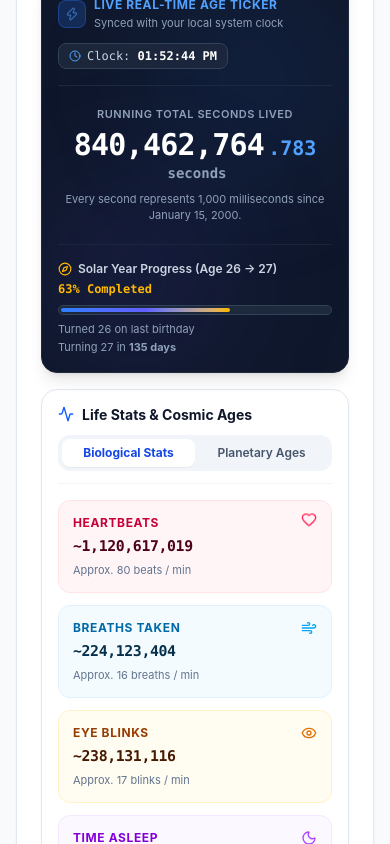
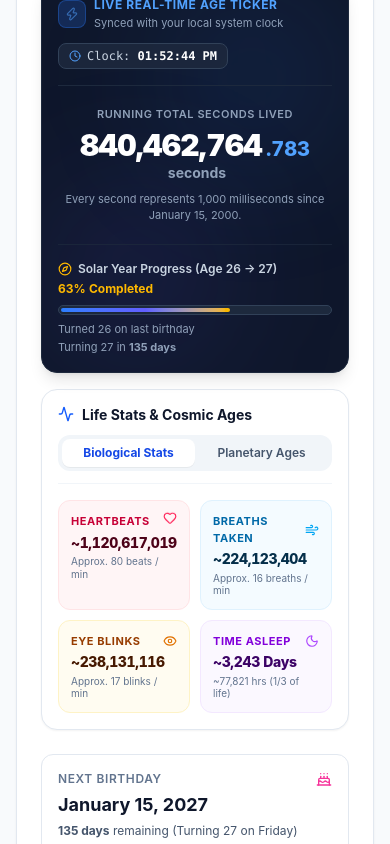
Before and after one commit to michaelasmith211/agecalculator, a Next.js app: page / in a window 390 px wide. Shown: the part 1200-2044 px from the top of the page. Built offline with nearby package versions, Linux system fonts and the light colour scheme.

Commit message:
Replace wide monospace font with compact proportional tabular-nums typography so numbers never clip or hide on mobile

```diff
--- a/src/components/calculators/LiveAgeTicker.tsx
+++ b/src/components/calculators/LiveAgeTicker.tsx
@@ -104,7 +104,7 @@ export default function LiveAgeTicker({
 
   return (
     <div className="space-y-4 sm:space-y-6">
-      {/* Real-time Ticking Odometer Banner (Mobile Optimized) */}
+      {/* Real-time Ticking Odometer Banner (Mobile-First) */}
       <div className="p-4 sm:p-6 md:p-8 bg-slate-900 text-white border border-slate-800 rounded-2xl shadow-lg relative overflow-hidden">
         {/* Decorative glow */}
         <div className="absolute top-0 right-0 w-48 sm:w-64 h-48 sm:h-64 bg-blue-500/10 rounded-full blur-3xl pointer-events-none" />
@@ -139,11 +139,11 @@ export default function LiveAgeTicker({
           <div className="text-[11px] font-semibold uppercase tracking-wider text-slate-400 mb-1">
             Running Total Seconds Lived
           </div>
-          <div className="flex flex-wrap items-baseline justify-center sm:justify-start gap-x-1 gap-y-0 font-mono">
-            <span className="text-3xl sm:text-5xl md:text-6xl font-black text-white tracking-tight">
+          <div className="flex flex-wrap items-baseline justify-center sm:justify-start gap-x-1 gap-y-0">
+            <span className="text-3xl sm:text-5xl md:text-6xl font-black text-white tracking-tight tabular-nums">
               {liveSeconds.toLocaleString()}
             </span>
-            <span className="text-xl sm:text-3xl md:text-4xl font-extrabold text-blue-400">
+            <span className="text-xl sm:text-3xl md:text-4xl font-extrabold text-blue-400 tabular-nums">
               .{String(liveMillis).padStart(3, '0')}
             </span>
             <span className="text-sm sm:text-lg font-bold text-slate-400 ml-1">
@@ -163,7 +163,7 @@ export default function LiveAgeTicker({
               <Compass className="w-3.5 h-3.5 text-amber-400 shrink-0" />
               <span>Solar Year Progress (Age {years} → {ageTurningNext})</span>
             </span>
-            <span className="font-mono text-amber-400 font-bold text-xs sm:text-sm">
+            <span className="text-amber-400 font-bold text-xs sm:text-sm tabular-nums">
               {lifeStats.sunOrbitProgressPercent}% Completed
             </span>
           </div>
@@ -192,7 +192,7 @@ export default function LiveAgeTicker({
             </h3>
           </div>
 
-          {/* Segmented Control - Full width on mobile */}
+          {/* Segmented Control */}
           <div className="w-full sm:w-auto grid grid-cols-2 sm:flex items-center bg-slate-100 p-1 rounded-xl text-xs font-semibold text-slate-600 text-center">
             <button
               type="button"
@@ -220,103 +220,103 @@ export default function LiveAgeTicker({
         </div>
 
         {activeTab === 'biology' ? (
-          <div className="grid grid-cols-1 sm:grid-cols-2 lg:grid-cols-4 gap-3 animate-in fade-in duration-150">
+          <div className="grid grid-cols-2 lg:grid-cols-4 gap-2.5 sm:gap-3.5 animate-in fade-in duration-150">
             {/* Heartbeats */}
-            <div className="p-3.5 sm:p-4 bg-rose-50/70 border border-rose-100 rounded-xl space-y-1.5 min-w-0">
+            <div className="p-3 sm:p-4 bg-rose-50/70 border border-rose-100 rounded-xl space-y-1">
               <div className="flex items-center justify-between text-rose-700">
-                <span className="text-xs font-bold uppercase tracking-wider">Heartbeats</span>
-                <Heart className="w-4 h-4 text-rose-500 animate-bounce shrink-0" />
+                <span className="text-[11px] sm:text-xs font-bold uppercase tracking-wider">Heartbeats</span>
+                <Heart className="w-3.5 h-3.5 sm:w-4 sm:h-4 text-rose-500 animate-bounce shrink-0" />
               </div>
-              <div className="text-[clamp(13px,3.8vw,1.25rem)] font-black text-rose-950 font-mono tracking-tight leading-tight whitespace-nowrap overflow-x-auto scrollbar-none">
+              <div className="text-sm xs:text-base sm:text-lg lg:text-xl font-extrabold text-rose-950 tracking-tight tabular-nums leading-tight">
                 ~{lifeStats.estimatedHeartbeats.toLocaleString()}
               </div>
-              <div className="text-[11px] text-slate-500">Approx. 80 beats / min</div>
+              <div className="text-[10px] sm:text-[11px] text-slate-500 leading-tight">Approx. 80 beats / min</div>
             </div>
 
             {/* Breaths */}
-            <div className="p-3.5 sm:p-4 bg-sky-50/70 border border-sky-100 rounded-xl space-y-1.5 min-w-0">
+            <div className="p-3 sm:p-4 bg-sky-50/70 border border-sky-100 rounded-xl space-y-1">
               <div className="flex items-center justify-between text-sky-700">
-                <span className="text-xs font-bold uppercase tracking-wider">Breaths Taken</span>
-                <Wind className="w-4 h-4 text-sky-500 shrink-0" />
+                <span className="text-[11px] sm:text-xs font-bold uppercase tracking-wider">Breaths Taken</span>
+                <Wind className="w-3.5 h-3.5 sm:w-4 sm:h-4 text-sky-500 shrink-0" />
               </div>
-              <div className="text-[clamp(13px,3.8vw,1.25rem)] font-black text-sky-950 font-mono tracking-tight leading-tight whitespace-nowrap overflow-x-auto scrollbar-none">
+              <div className="text-sm xs:text-base sm:text-lg lg:text-xl font-extrabold text-sky-950 tracking-tight tabular-nums leading-tight">
                 ~{lifeStats.estimatedBreaths.toLocaleString()}
               </div>
-              <div className="text-[11px] text-slate-500">Approx. 16 breaths / min</div>
+              <div className="text-[10px] sm:text-[11px] text-slate-500 leading-tight">Approx. 16 breaths / min</div>
             </div>
 
             {/* Blinks */}
-            <div className="p-3.5 sm:p-4 bg-amber-50/70 border border-amber-100 rounded-xl space-y-1.5 min-w-0">
+            <div className="p-3 sm:p-4 bg-amber-50/70 border border-amber-100 rounded-xl space-y-1">
               <div className="flex items-center justify-between text-amber-800">
-                <span className="text-xs font-bold uppercase tracking-wider">Eye Blinks</span>
-                <Eye className="w-4 h-4 text-amber-600 shrink-0" />
+                <span className="text-[11px] sm:text-xs font-bold uppercase tracking-wider">Eye Blinks</span>
+                <Eye className="w-3.5 h-3.5 sm:w-4 sm:h-4 text-amber-600 shrink-0" />
               </div>
-              <div className="text-[clamp(13px,3.8vw,1.25rem)] font-black text-amber-950 font-mono tracking-tight leading-tight whitespace-nowrap overflow-x-auto scrollbar-none">
+              <div className="text-sm xs:text-base sm:text-lg lg:text-xl font-extrabold text-amber-950 tracking-tight tabular-nums leading-tight">
                 ~{lifeStats.estimatedBlinks.toLocaleString()}
               </div>
-              <div className="text-[11px] text-slate-500">Approx. 17 blinks / min</div>
+              <div className="text-[10px] sm:text-[11px] text-slate-500 leading-tight">Approx. 17 blinks / min</div>
             </div>
 
             {/* Sleep */}
-            <div className="p-3.5 sm:p-4 bg-purple-50/70 border border-purple-100 rounded-xl space-y-1.5 min-w-0">
+            <div className="p-3 sm:p-4 bg-purple-50/70 border border-purple-100 rounded-xl space-y-1">
               <div className="flex items-center justify-between text-purple-700">
-                <span className="text-xs font-bold uppercase tracking-wider">Time Asleep</span>
-                <Moon className="w-4 h-4 text-purple-500 shrink-0" />
+                <span className="text-[11px] sm:text-xs font-bold uppercase tracking-wider">Time Asleep</span>
+                <Moon className="w-3.5 h-3.5 sm:w-4 sm:h-4 text-purple-500 shrink-0" />
               </div>
-              <div className="text-[clamp(13px,3.8vw,1.25rem)] font-black text-purple-950 font-mono tracking-tight leading-tight whitespace-nowrap overflow-x-auto scrollbar-none">
+              <div className="text-sm xs:text-base sm:text-lg lg:text-xl font-extrabold text-purple-950 tracking-tight tabular-nums leading-tight">
                 ~{lifeStats.estimatedDaysSlept.toLocaleString()} Days
               </div>
-              <div className="text-[11px] text-slate-500">~{lifeStats.estimatedHoursSlept.toLocaleString()} hrs (1/3 of life)</div>
+              <div className="text-[10px] sm:text-[11px] text-slate-500 leading-tight">~{lifeStats.estimatedHoursSlept.toLocaleString()} hrs (1/3 of life)</div>
             </div>
           </div>
         ) : (
-          <div className="grid grid-cols-1 sm:grid-cols-2 lg:grid-cols-4 gap-3 animate-in fade-in duration-150">
+          <div className="grid grid-cols-2 lg:grid-cols-4 gap-2.5 sm:gap-3.5 animate-in fade-in duration-150">
             {/* Mercury */}
-            <div className="p-3.5 sm:p-4 bg-slate-50 border border-slate-200 rounded-xl space-y-1.5 min-w-0">
+            <div className="p-3 sm:p-4 bg-slate-50 border border-slate-200 rounded-xl space-y-1">
               <div className="flex items-center justify-between text-slate-700">
-                <span className="text-xs font-bold uppercase tracking-wider">Mercury</span>
-                <Globe2 className="w-4 h-4 text-slate-500 shrink-0" />
+                <span className="text-[11px] sm:text-xs font-bold uppercase tracking-wider">Mercury</span>
+                <Globe2 className="w-3.5 h-3.5 sm:w-4 sm:h-4 text-slate-500 shrink-0" />
               </div>
-              <div className="text-[clamp(13px,3.8vw,1.25rem)] font-black text-slate-900 font-mono tracking-tight leading-tight whitespace-nowrap">
+              <div className="text-sm xs:text-base sm:text-lg lg:text-xl font-extrabold text-slate-900 tracking-tight tabular-nums leading-tight">
                 {lifeStats.ageOnMercury} Years
               </div>
-              <div className="text-[11px] text-slate-500">88 Earth days per orbit</div>
+              <div className="text-[10px] sm:text-[11px] text-slate-500 leading-tight">88 Earth days / orbit</div>
             </div>
 
             {/* Venus */}
-            <div className="p-3.5 sm:p-4 bg-amber-50/70 border border-amber-200 rounded-xl space-y-1.5 min-w-0">
+            <div className="p-3 sm:p-4 bg-amber-50/70 border border-amber-200 rounded-xl space-y-1">
               <div className="flex items-center justify-between text-amber-800">
-                <span className="text-xs font-bold uppercase tracking-wider">Venus</span>
-                <Sparkles className="w-4 h-4 text-amber-600 shrink-0" />
+                <span className="text-[11px] sm:text-xs font-bold uppercase tracking-wider">Venus</span>
+                <Sparkles className="w-3.5 h-3.5 sm:w-4 sm:h-4 text-amber-600 shrink-0" />
               </div>
-              <div className="text-[clamp(13px,3.8vw,1.25rem)] font-black text-amber-950 font-mono tracking-tight leading-tight whitespace-nowrap">
+              <div className="text-sm xs:text-base sm:text-lg lg:text-xl font-extrabold text-amber-950 tracking-tight tabular-nums leading-tight">
                 {lifeStats.ageOnVenus} Years
               </div>
-              <div className="text-[11px] text-slate-500">224.7 Earth days per orbit</div>
+              <div className="text-[10px] sm:text-[11px] text-slate-500 leading-tight">224.7 Earth days / orbit</div>
             </div>
 
             {/* Mars */}
-            <div className="p-3.5 sm:p-4 bg-rose-50/70 border border-rose-200 rounded-xl space-y-1.5 min-w-0">
+            <div className="p-3 sm:p-4 bg-rose-50/70 border border-rose-200 rounded-xl space-y-1">
               <div className="flex items-center justify-between text-rose-700">
-                <span className="text-xs font-bold uppercase tracking-wider">Mars</span>
-                <Globe2 className="w-4 h-4 text-rose-600 shrink-0" />
+                <span className="text-[11px] sm:text-xs font-bold uppercase tracking-wider">Mars</span>
+                <Globe2 className="w-3.5 h-3.5 sm:w-4 sm:h-4 text-rose-600 shrink-0" />
               </div>
-              <div className="text-[clamp(13px,3.8vw,1.25rem)] font-black text-rose-950 font-mono tracking-tight leading-tight whitespace-nowrap">
+              <div className="text-sm xs:text-base sm:text-lg lg:text-xl font-extrabold text-rose-950 tracking-tight tabular-nums leading-tight">
                 {lifeStats.ageOnMars} Years
               </div>
-              <div className="text-[11px] text-slate-500">687 Earth days per orbit</div>
+              <div className="text-[10px] sm:text-[11px] text-slate-500 leading-tight">687 Earth days / orbit</div>
             </div>
 
             {/* Jupiter */}
-            <div className="p-3.5 sm:p-4 bg-indigo-50/70 border border-indigo-200 rounded-xl space-y-1.5 min-w-0">
+            <div className="p-3 sm:p-4 bg-indigo-50/70 border border-indigo-200 rounded-xl space-y-1">
               <div className="flex items-center justify-between text-indigo-700">
-                <span className="text-xs font-bold uppercase tracking-wider">Jupiter</span>
-                <Globe2 className="w-4 h-4 text-indigo-600 shrink-0" />
+                <span className="text-[11px] sm:text-xs font-bold uppercase tracking-wider">Jupiter</span>
+                <Globe2 className="w-3.5 h-3.5 sm:w-4 sm:h-4 text-indigo-600 shrink-0" />
               </div>
-              <div className="text-[clamp(13px,3.8vw,1.25rem)] font-black text-indigo-950 font-mono tracking-tight leading-tight whitespace-nowrap">
+              <div className="text-sm xs:text-base sm:text-lg lg:text-xl font-extrabold text-indigo-950 tracking-tight tabular-nums leading-tight">
                 {lifeStats.ageOnJupiter} Years
               </div>
-              <div className="text-[11px] text-slate-500">11.86 Earth years per orbit</div>
+              <div className="text-[10px] sm:text-[11px] text-slate-500 leading-tight">11.86 Earth years / orbit</div>
             </div>
           </div>
         )}
```
